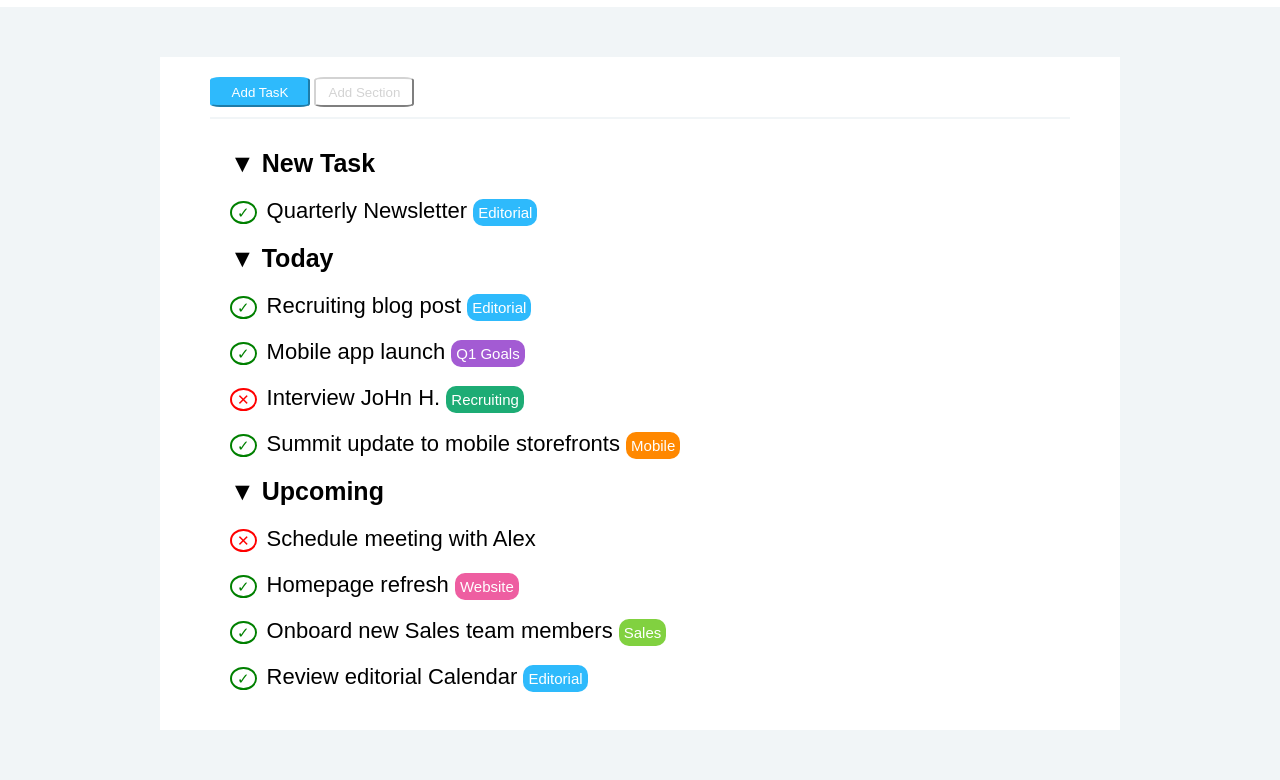
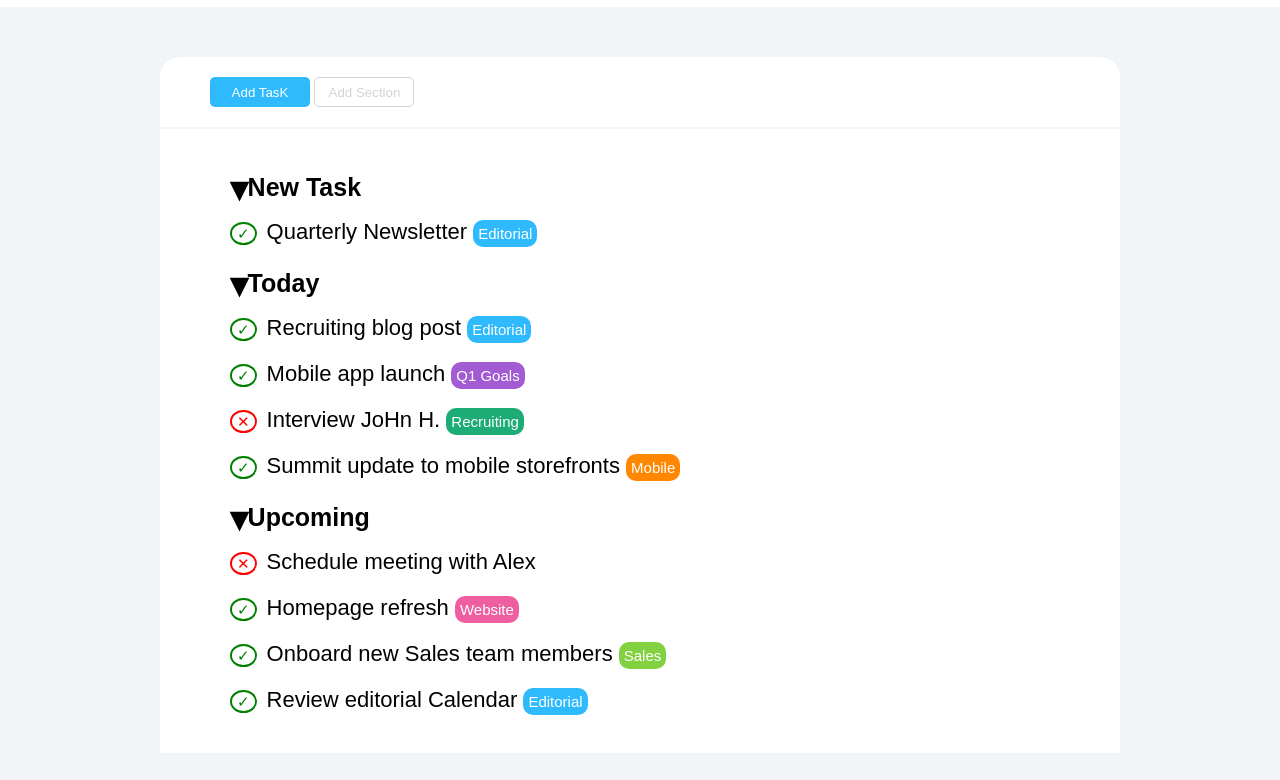
Before and after one commit to Aurora-Bizzo/html-css-toboolist, a plain HTML site: page index.html in a window 1280 px wide. Shown: the part 63-843 px from the top of the page. After the commit the page ends 818 px from the top, so only its background shows below. Drawn offline with Linux system fonts and the light colour scheme.

Commit message:
fixed layout

```diff
--- a/css/style.css
+++ b/css/style.css
@@ -33,37 +33,43 @@ h1, #Logo {
 /*main*/
 .container {
     width: 75%;
-    margin: 50px auto;
+    margin: 2px auto;
     background-color: white;
     padding: 20px 50px;
+}
+
+#button-area {
+    margin-top: 50px;
+    border-radius: 20px 20px 0px 0px;
 }
 
 .buttons {
     width: 100px;
     height: 30px;
-    border-radius: 10%;
+    border-radius: 5px;
+    border: none;
 }
 
 #button-1 {
     color: white;
     background-color: rgb(46, 186, 252);
-    border-color:  rgb(46, 186, 252);
 }
 
 #button-2 {
+    border: 1px solid lightgrey;
     color: lightgrey;
     background-color: white;
-    border-color: lightgray;
-}
-
-hr {
-    margin: 10px 0px 30px 0px;
-    border: 1px solid rgb(241, 245, 247);
 }
 
 h3 {
     font-size: 25px;
-    margin: 20px;
+    margin: 20px 0px 10px 20px;
+}
+
+h3:before {
+    content: "\25BE";
+    font-size: 35px;
+    vertical-align: middle;
 }
 
 ul {
@@ -72,7 +78,7 @@ ul {
 
 li {
     font-size: 22px;
-    margin: 20px;
+    margin: 0px 0px 20px 20px;
 }
 
 li:before {
--- a/index.html
+++ b/index.html
@@ -17,20 +17,21 @@
     </header>
 <!--main-->
     <main>
-        <div class="container">
+        <div id="button-area" class="container">
             <div>
                 <button id="button-1" class="buttons">Add TasK</button>
                 <button id="button-2" class="buttons">Add Section</button>
             </div>
-            <hr>
+        </div>
+        <div class="container">
             <div>
-                <h3>&#9660; New Task</h3>
+                <h3>New Task</h3>
                 <ul>
                     <li>Quarterly Newsletter <span class="blue">Editorial</span></li>
                 </ul>
             </div>
             <div>
-                <h3>&#9660; Today</h3>
+                <h3>Today</h3>
                 <ul>
                     <li>Recruiting blog post <span class="blue">Editorial</span></li>
                     <li>Mobile app launch <span id="violet">Q1 Goals</span></li>
@@ -39,7 +40,7 @@
                 </ul>
             </div>
             <div>
-                <h3>&#9660; Upcoming</h3>
+                <h3>Upcoming</h3>
                 <ul>
                     <li class="x">Schedule meeting with Alex</li>
                     <li>Homepage refresh <span id="pink">Website</span></li>
```
